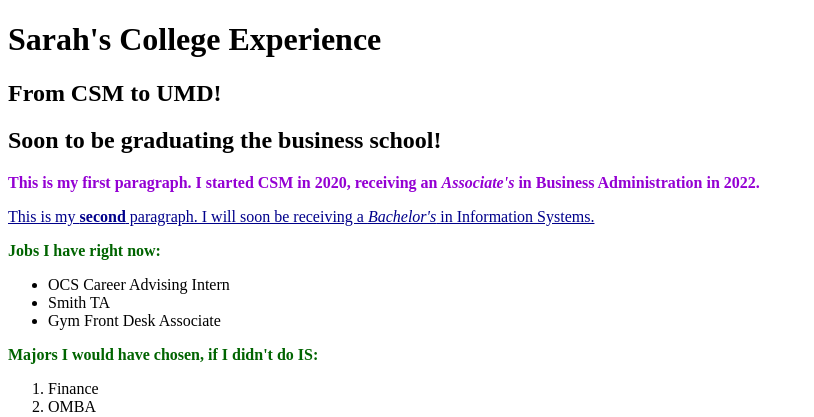
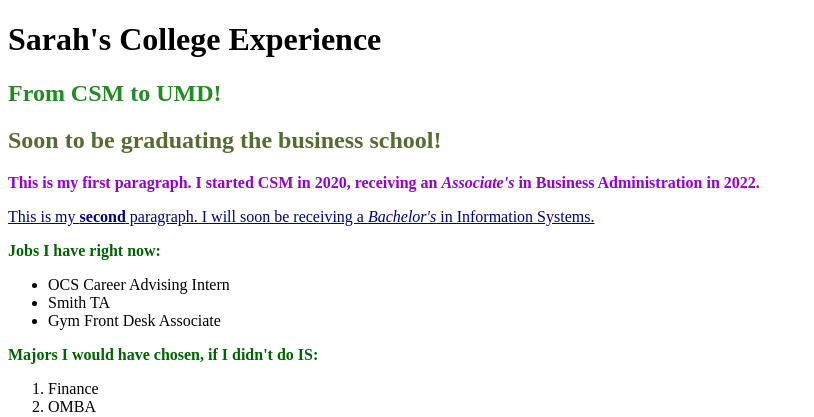
Before and after one commit to sashe22/helloWorld, a Flask app: page /about-css in a window 1280 px wide. Shown: the top 417 px of the page, without its empty margins (0-814 px from the left). Run offline with Flask 3, Linux system fonts and the light colour scheme.

Commit message:
Added rules to level 2 headers on HTML for about-css.html

```diff
--- a/templates/about-css.html
+++ b/templates/about-css.html
@@ -7,8 +7,8 @@
 </head>
 <body>
 <h1>Sarah's College Experience</h1>
-<h2>From CSM to UMD!</h2>
-<h2>Soon to be graduating the business school!</h2>
+<h2 style="color:forestgreen; font-weight:bold;">From CSM to UMD!</h2>
+<h2 style="color:darkolivegreen; font-weight:bolder;">Soon to be graduating the business school!</h2>
 <p style="color:darkviolet; font-weight:bold;">This is my <strong>first</strong> paragraph. I started CSM in 2020, receiving an <em>Associate's</em> in Business Administration in 2022.</p>
 <p style="color:darkblue; text-decoration:underline;">This is my <strong>second</strong> paragraph. I will soon be receiving a <em>Bachelor's</em> in Information Systems.</p>
 <!--Listing jobs below-->
```
